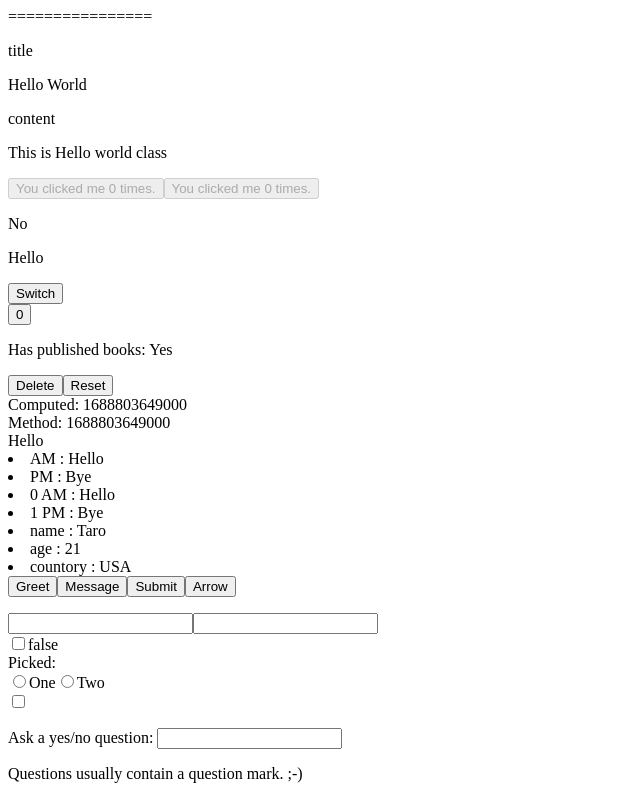
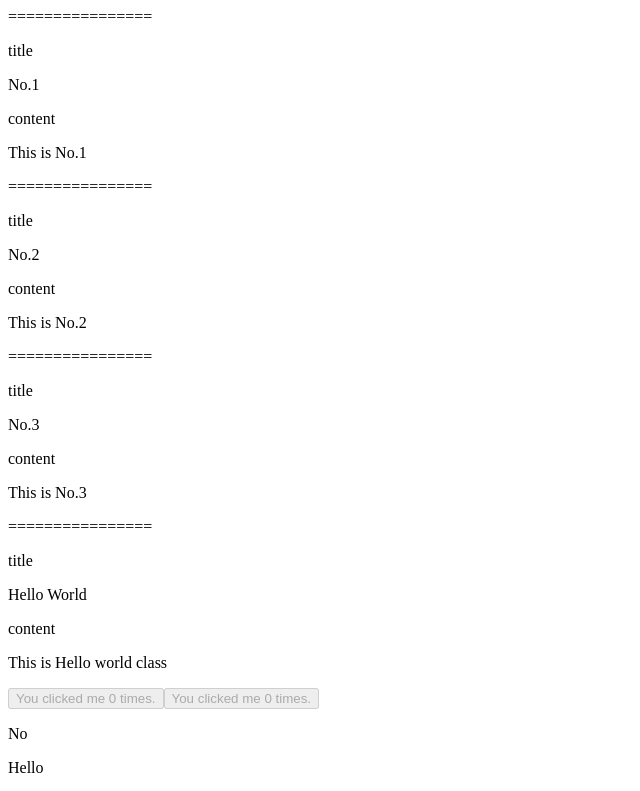
Before and after one commit to koyamal/pra_vue3, a Vue app in the folder vuePractive/: page / in a window 1280 px wide. Shown: the top 791 px of the page, without its empty margins (0-640 px from the left). Built offline with nearby package versions, Linux system fonts and the light colour scheme.

Commit message:
Use v-for in DisplayData

```diff
--- a/vuePractive/src/App.vue
+++ b/vuePractive/src/App.vue
@@ -46,6 +46,11 @@ export default {
       question: "",
       answer: "Questions usually contain a question mark. ;-)",
       refValue: "hello!!!!???!!!!!",
+      articles: [
+        {title: "No.1", content: "This is No.1"},
+        {title: "No.2", content: "This is No.2"},
+        {title: "No.3", content: "This is No.3"}
+      ]
     }
   },
   watch: {
@@ -127,6 +132,7 @@ export default {
 </script>
 
 <template>
+  <DisplayData v-for="article in articles" :title="article.title" :content="article.content"/>
   <DisplayData title="Hello World" content="This is Hello world class"/>
   <MyButton></MyButton>
   <MyButton></MyButton>
```
